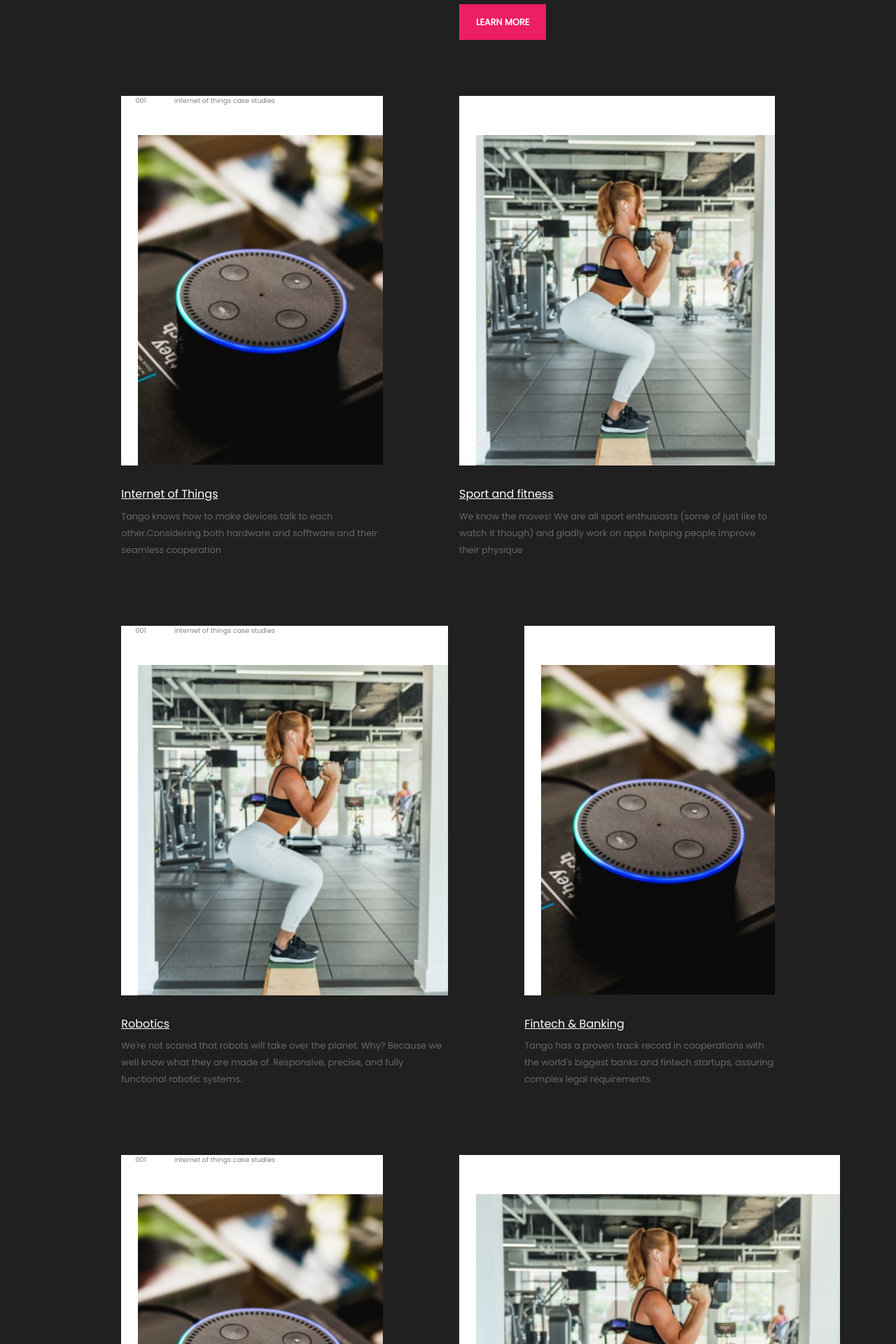
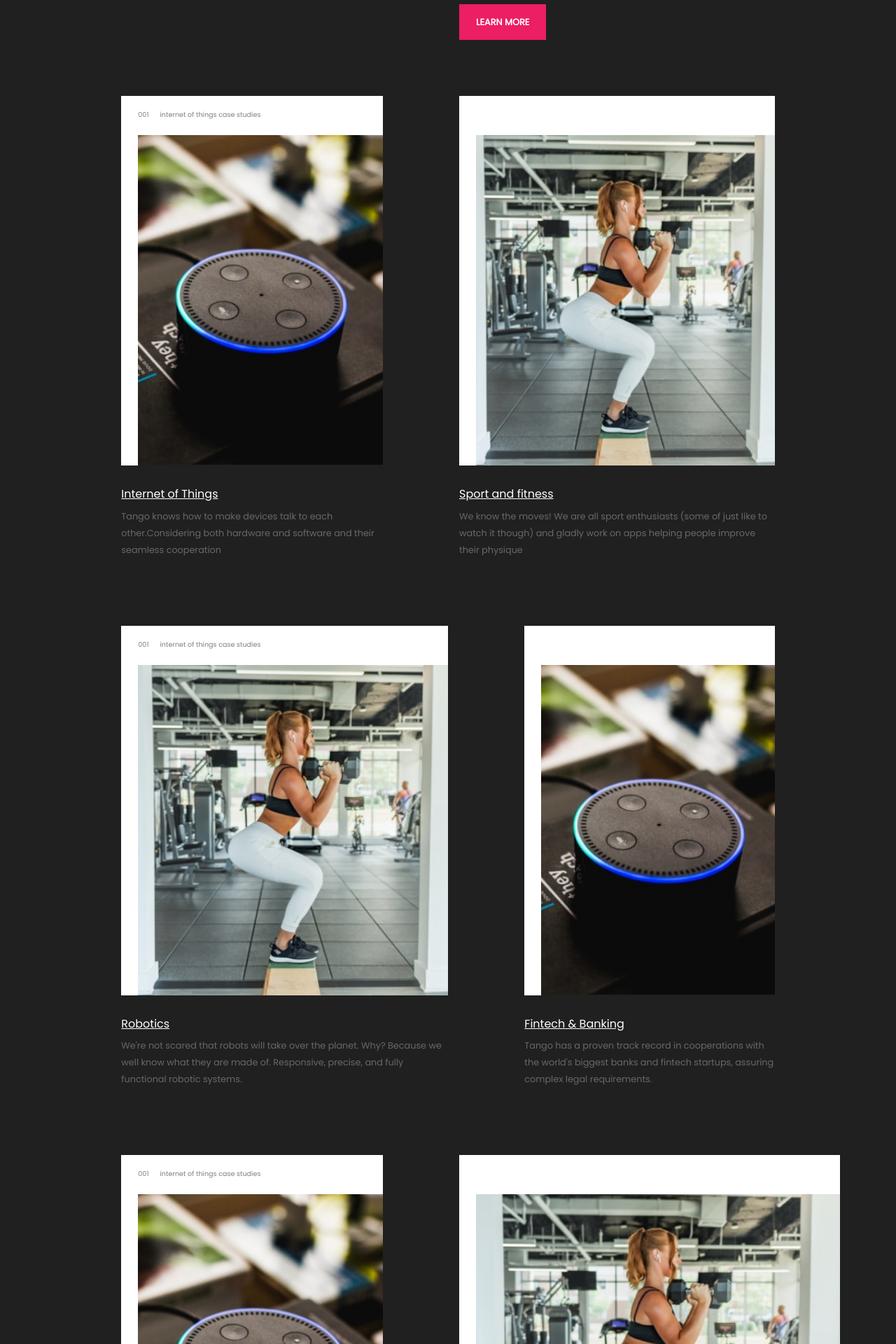
Before and after one commit to miyaParker/tango, a Next.js app: page / in a window 1280 px wide. Shown: the part 1020-2940 px from the top of the page at 70% size. Built offline with nearby package versions, Linux system fonts and the light colour scheme.

Commit message:
adjust card headings: industries section

```diff
--- a/src/components/Footer/index.js
+++ b/src/components/Footer/index.js
@@ -1,7 +1,7 @@
 import styles from "./styles.module.css"
 export default function Footer() {
     return (
-        <footer className={`${styles.container} row`}>
+        <footer className={`${styles.container} row justify-content-between`}>
             <div className={'col-1'}>
             <img  src="logo.png" />
             </div>
--- a/src/components/Industries/index.js
+++ b/src/components/Industries/index.js
@@ -16,8 +16,8 @@ export default function Industries({industriesRef}) {
             <div className={`${styles.cards} offset-0 offset-sm-1 offset-md-0`}>
                 <div className={`col-12 col-sm-6 col-md-5 offset-md-1 col-lg-4`}>
                     <div className={styles.cardHeading}>
-                        <span>001</span>
-                        <span className={styles.text}>internet of things case studies</span>
+                        <span className={'ms-4'}>001</span>
+                        <span className={'ms-3 d-inline-block'}>internet of things case studies</span>
                     </div>
                     <div className={`${styles.card} ${styles.first}`}>
                         <img src="iot.jpg" className={styles.img}/>
@@ -25,7 +25,7 @@ export default function Industries({industriesRef}) {
                     <div className={styles.desc}>
                         <h3 className={styles.underline}>Internet of Things</h3>
                         <p className={styles.p}>Tango knows how to make devices talk to each other.Considering both
-                            hardware and sofftware and their seamless cooperation</p>
+                            hardware and software and their seamless cooperation</p>
                     </div>
                 </div>
                 <div className={`col-12 col-sm-6 col-md-6 col-lg-5 offset-lg-1 ps-0 ps-sm-3`}>
@@ -42,8 +42,8 @@ export default function Industries({industriesRef}) {
             <div className={`${styles.cards}  offset-0 offset-sm-1 offset-md-0`}>
                 <div className={`col-12 col-sm-6 col-md-6 col-lg-5 offset-lg-1 `}>
                     <div className={styles.cardHeading}>
-                        <span>001</span>
-                        <span className={styles.text}>internet of things case studies</span>
+                        <span className={'ms-4'}>001</span>
+                        <span className={'ms-3 d-inline-block'}>internet of things case studies</span>
                     </div>
                     <div className={`${styles.card} ${styles.first}`}>
                         <img src="fitness.png" className={styles.img}/>
@@ -69,8 +69,8 @@ export default function Industries({industriesRef}) {
             <div className={`${styles.cards}  offset-0 offset-sm-1 offset-md-0`}>
                 <div className={`col-12 col-sm-6 col-md-5 col-lg-4 offset-lg-1`}>
                     <div className={styles.cardHeading}>
-                        <span>001</span>
-                        <span className={styles.text}>internet of things case studies</span>
+                        <span className={'ms-4'}>001</span>
+                        <span className={'ms-3 d-inline-block'}>internet of things case studies</span>
                     </div>
                     <div className={`${styles.card} ${styles.first}`}>
                         <img src="iot.jpg" className={styles.img}/>
@@ -96,7 +96,7 @@ export default function Industries({industriesRef}) {
                 <div className={`col-12 col-sm-6 col-md-6 offset-lg-1 `}>
                     <div className={styles.cardHeading}>
                         <span>001</span>
-                        <span className={styles.text}>internet of things case studies</span>
+                        <span className={'ms-3 d-inline-block'}>internet of things case studies</span>
                     </div>
                     <div className={`${styles.card} ${styles.first}`}>
                         <img src="fitness.png" className={styles.img}/>
--- a/src/components/Industries/styles.module.css
+++ b/src/components/Industries/styles.module.css
@@ -26,9 +26,9 @@
 }
 
 .cardHeading {
-    width: 20vw;
     color: grey;
     position: absolute;
+    margin-top: 20px;
     font-size: .6rem;
     display: flex;
     justify-content: space-around;
```
